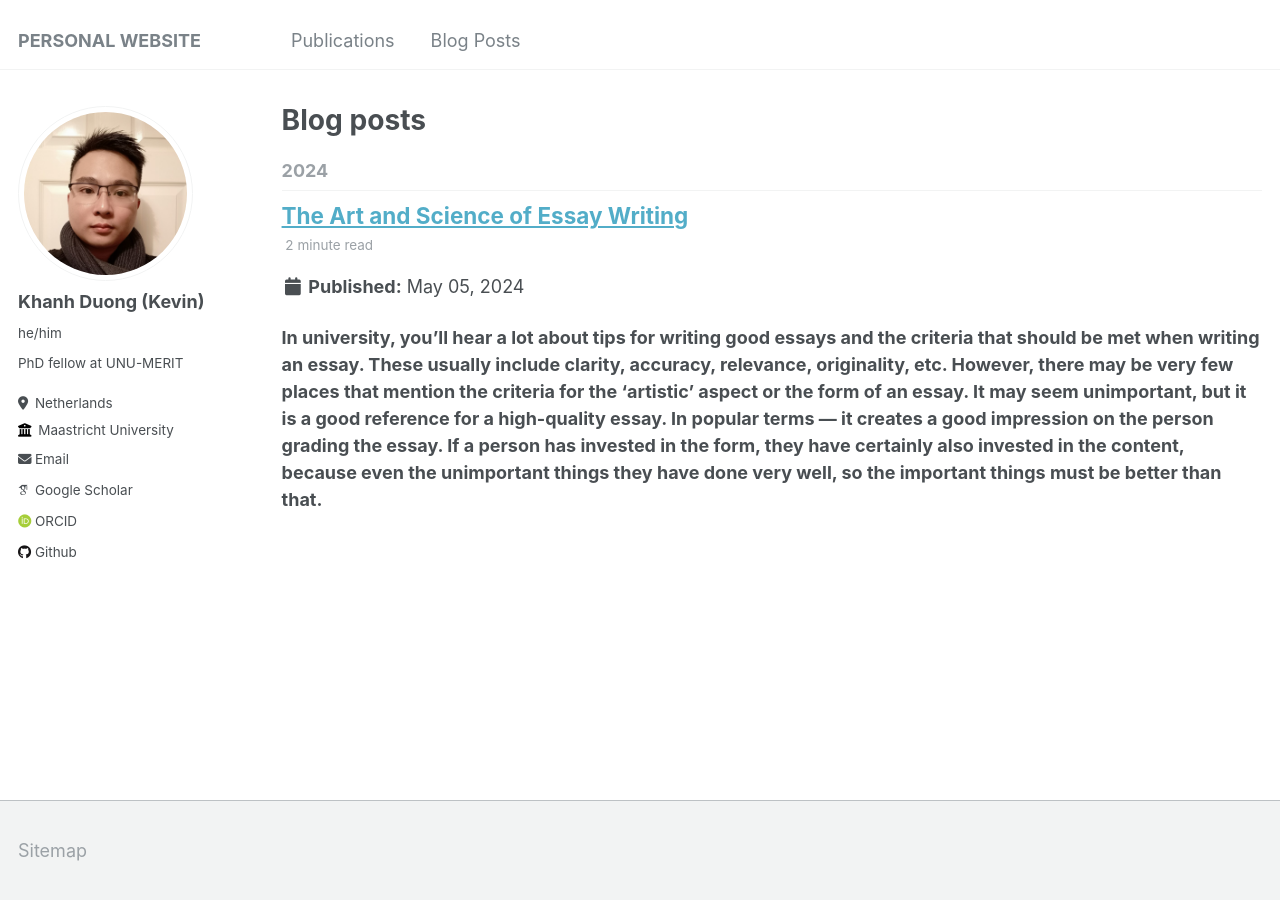
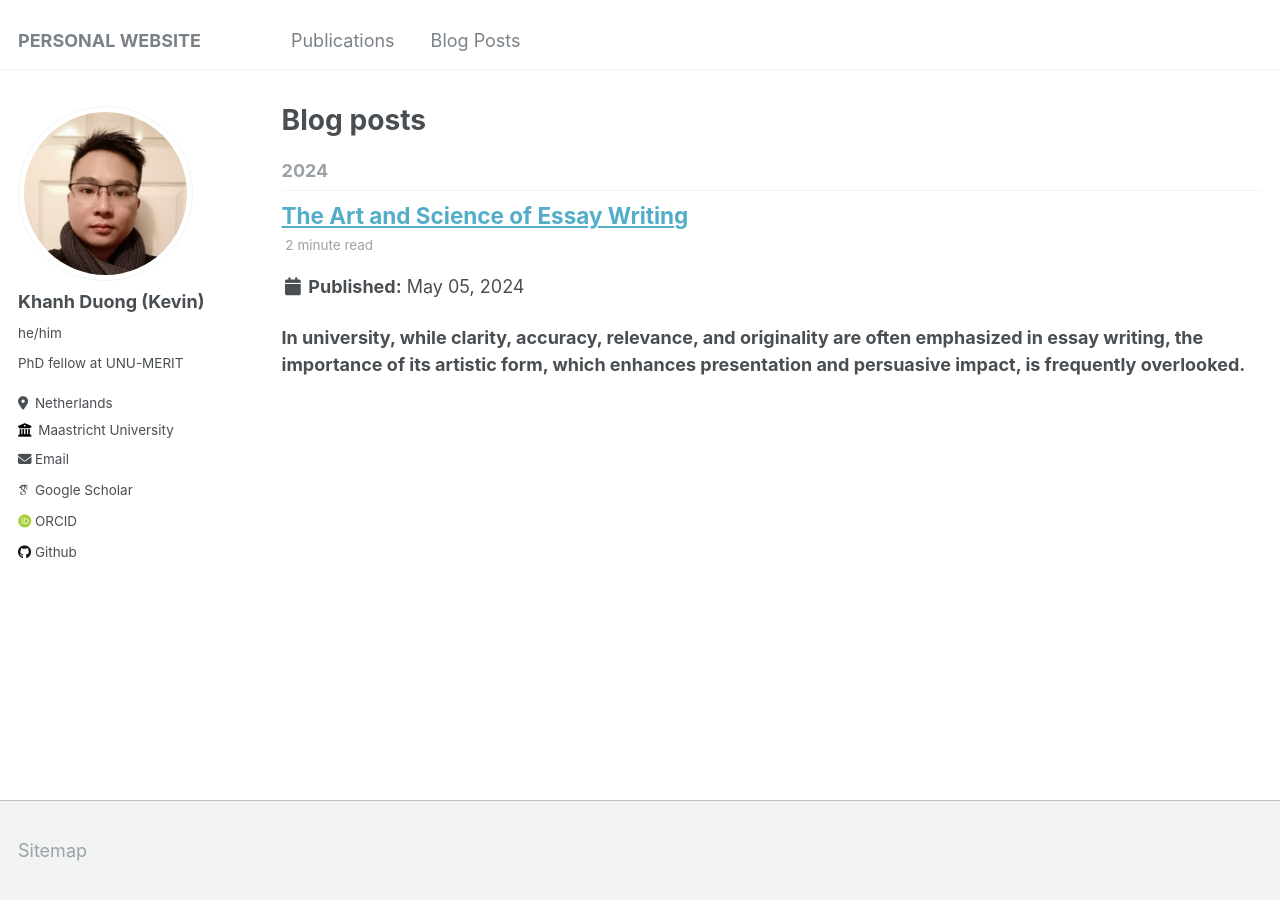
Before and after one commit to duongkhanhk29/duongkhanhk29.github.io, a Jekyll site: the page built from _pages/year-archive.html, in a window 1280 px wide. Built offline with Jekyll 4.4.1, drawn with Linux system fonts in a browser that asks for light colours; some web fonts are replaced.

Commit message:
Update 2024-05-05-the-art-and-science-of-essay-writing.md

```diff
--- a/_posts/2024-05-05-the-art-and-science-of-essay-writing.md
+++ b/_posts/2024-05-05-the-art-and-science-of-essay-writing.md
@@ -2,6 +2,7 @@
 title: 'The Art and Science of Essay Writing'
 date: 2024-05-05
 permalink: /posts/the-art-and-science-of-essay-writing/
+excerpt: 'In university, while clarity, accuracy, relevance, and originality are often emphasized in essay writing, the importance of its artistic form, which enhances presentation and persuasive impact, is frequently overlooked.'
 tags:
   - Academic Writing
   - Dialectical Materialism
```
